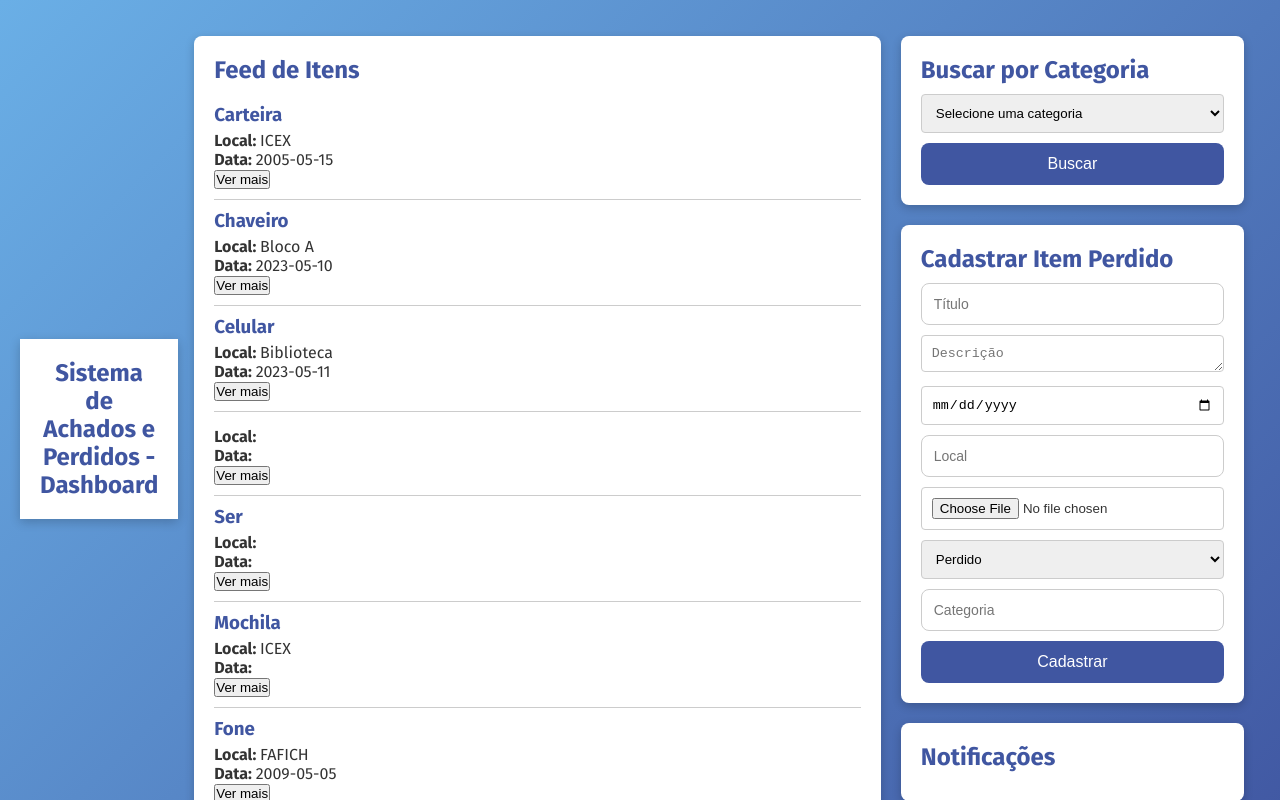
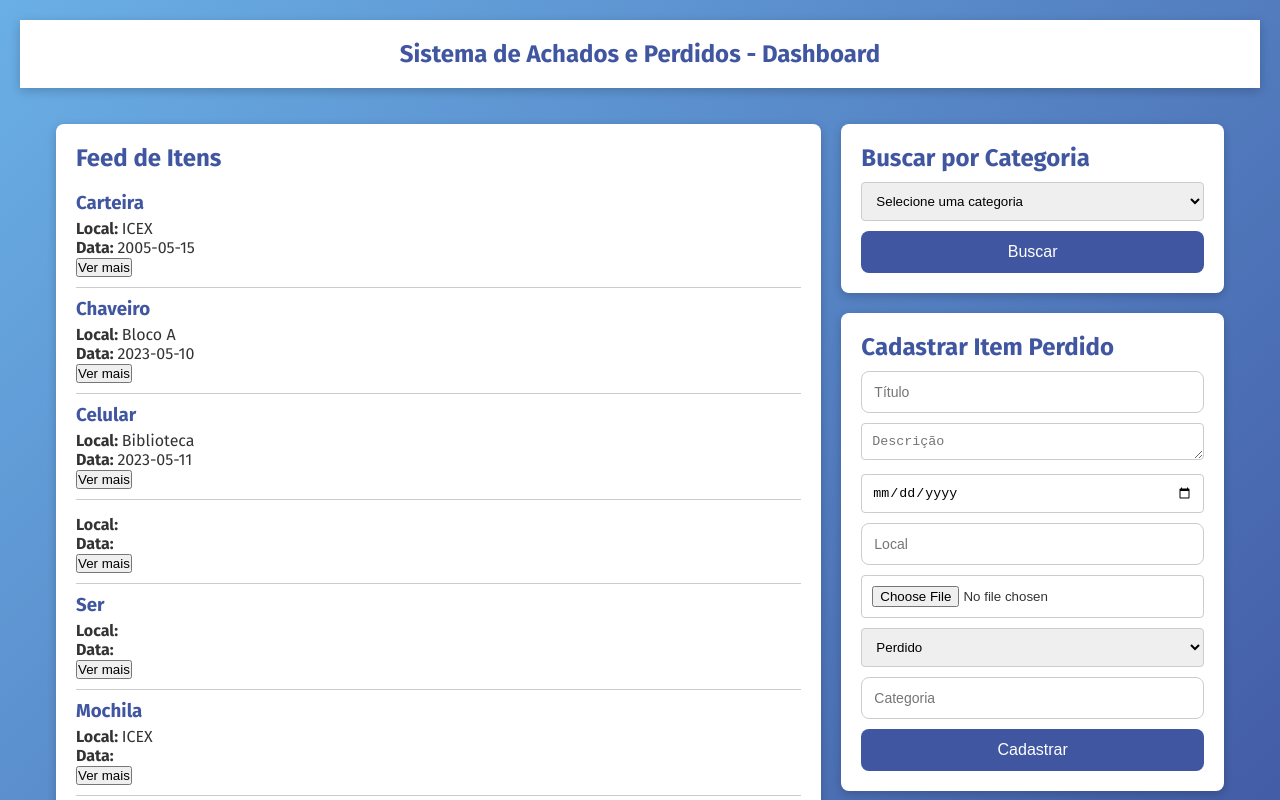
Before and after one commit to wesleymarquesdc/TP01, a React (Vite) app in the folder front-end/: page /dashboard in a window 1280 px wide. Shown: the top 800 px of the page. Built offline with nearby package versions, Linux system fonts and the light colour scheme; data requests are answered from the project's data file.

Commit message:
ultimas atualizacoes

```diff
--- a/front-end/src/pages/DashboardPage/Dashboard.css
+++ b/front-end/src/pages/DashboardPage/Dashboard.css
@@ -1,4 +1,6 @@
 /* Reset básico */
+@import "../../index.css";
+
 * {
     box-sizing: border-box;
     margin: 0;
@@ -9,6 +11,11 @@ body{
     background: linear-gradient(135deg, #6AAFE6, #4056A1);
     box-sizing: border-box;
     height: 100%;
+    display: block;
+}
+
+html body #root{
+    display: block;
 }
 
 html{
--- a/front-end/src/pages/RegisterPage/Register.jsx
+++ b/front-end/src/pages/RegisterPage/Register.jsx
@@ -3,6 +3,7 @@ import './style.css'
 import GoogleButton from '../../components/GoogleButton/GoogleButton'
 
 const Register = () => {
+
         return (
                         <div className='register-container'>
                                 <h2>Crie sua conta</h2>
```
